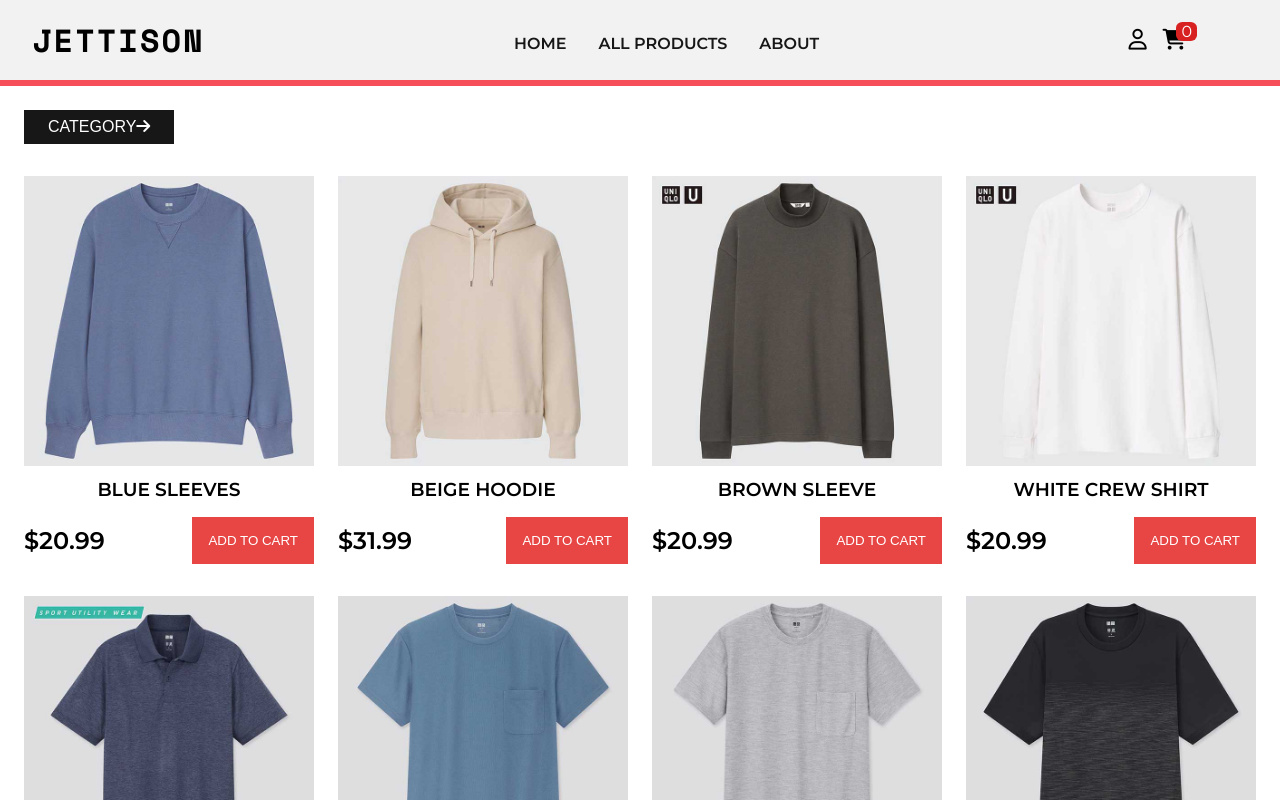
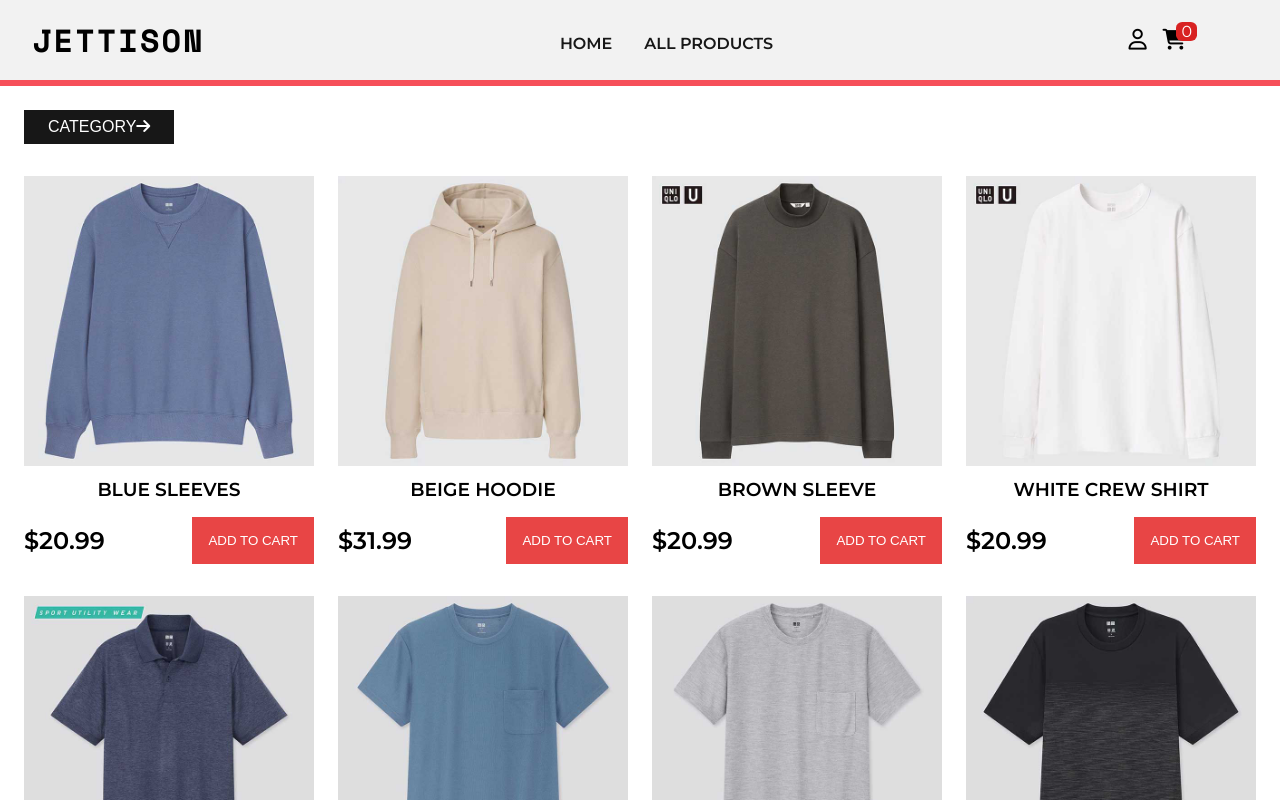
Before and after one commit to Jettiso/jettison-clothing-store, a plain HTML site: page store.html in a window 1280 px wide. Shown: the top 800 px of the page. Drawn offline with nearby package versions, Linux system fonts and the light colour scheme.

Commit message:
remove about page

```diff
--- a/store.html
+++ b/store.html
@@ -20,9 +20,6 @@
 						</li>
 						<li>
 							<h2><a href="store.html" class="link">all products</a></h2>
-						</li>
-						<li>
-							<h2><a href="#" class="link">about</a></h2>
 						</li>
 					</ul>
 					<div class="nav-icons">
```
